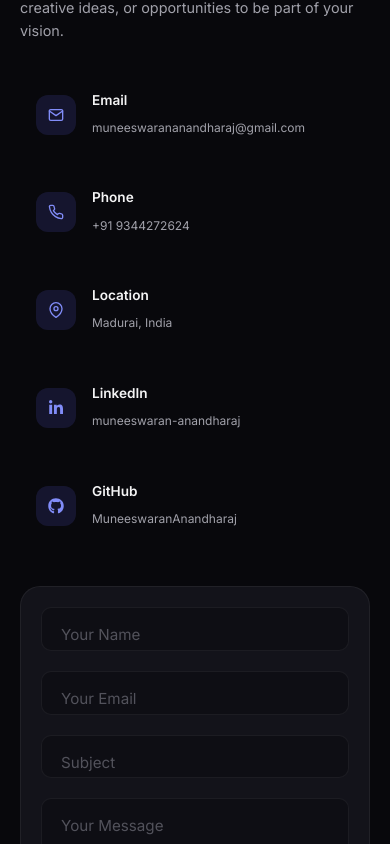
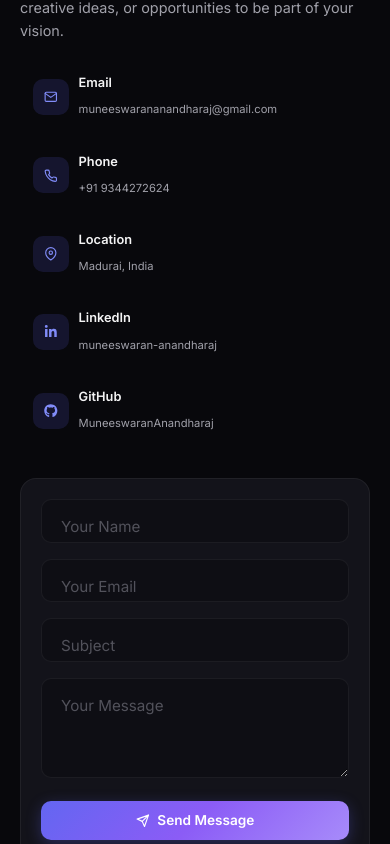
Before and after one commit to MuneeswaranAnandharaj/portfolio, a React (Vite) app: page / in a window 390 px wide. Shown: the part 7040-7884 px from the top of the page. Built offline with nearby package versions, Linux system fonts and the light colour scheme.

Commit message:
Responsively restructure contact/message section

```diff
--- a/src/index.css
+++ b/src/index.css
@@ -864,8 +864,14 @@ section {
 /* Contact Section */
 .contact-grid {
   display: grid;
-  grid-template-columns: 1fr 1fr;
-  gap: 4rem;
+  grid-template-columns: 1fr 1.2fr;
+  gap: 3rem;
+  align-items: start;
+}
+
+.contact-info {
+  position: sticky;
+  top: 100px;
 }
 
 .contact-info h3 {
@@ -877,60 +883,70 @@ section {
 .contact-info > p {
   color: var(--text-secondary);
   margin-bottom: 2rem;
+  line-height: 1.6;
 }
 
 .contact-items {
-  display: flex;
-  flex-direction: column;
-  gap: 1rem;
+  display: grid;
+  grid-template-columns: 1fr 1fr;
+  gap: 0.75rem;
 }
 
 .contact-item {
   display: flex;
   align-items: center;
-  gap: 1rem;
-  padding: 1rem;
+  gap: 0.75rem;
+  padding: 0.85rem;
   border-radius: 12px;
   text-decoration: none;
   color: inherit;
   transition: all 0.3s;
+  border: 1px solid transparent;
 }
 
 .contact-item:hover {
   background: var(--accent-glow);
+  border-color: var(--border-hover);
 }
 
 .contact-item.no-link:hover {
   background: transparent;
+  border-color: transparent;
 }
 
 .contact-icon-box {
-  width: 48px;
-  height: 48px;
-  border-radius: 12px;
+  width: 44px;
+  height: 44px;
+  border-radius: 10px;
   background: var(--accent-glow);
   display: flex;
   align-items: center;
   justify-content: center;
   color: var(--accent-light);
   flex-shrink: 0;
+  font-size: 1.1rem;
+}
+
+.contact-text {
+  min-width: 0;
 }
 
 .contact-text h4 {
-  font-size: 0.95rem;
+  font-size: 0.85rem;
   font-weight: 600;
-  margin-bottom: 0.15rem;
+  margin-bottom: 0.1rem;
 }
 
 .contact-text span {
   color: var(--text-secondary);
-  font-size: 0.85rem;
+  font-size: 0.78rem;
+  word-break: break-all;
 }
 
 .contact-form {
   background: var(--bg-card);
   border: 1px solid var(--border);
-  border-radius: 20px;
+  border-radius: 16px;
   padding: 2rem;
 }
 
@@ -949,7 +965,7 @@ section {
   color: var(--text-primary);
   font-family: inherit;
   font-size: 0.95rem;
-  transition: border-color 0.3s;
+  transition: border-color 0.3s, box-shadow 0.3s;
   outline: none;
 }
 
@@ -961,6 +977,7 @@ section {
 .form-group input:focus,
 .form-group textarea:focus {
   border-color: var(--accent);
+  box-shadow: 0 0 0 3px var(--accent-glow);
 }
 
 .form-group label {
@@ -1195,10 +1212,46 @@ section {
 
   .contact-grid {
     grid-template-columns: 1fr;
-    gap: 2.5rem;
+    gap: 2rem;
+  }
+  .contact-info {
+    position: static;
   }
   .contact-info h3 {
     font-size: 1.4rem;
+  }
+  .contact-info > p {
+    margin-bottom: 1.5rem;
+  }
+  .contact-items {
+    grid-template-columns: 1fr 1fr;
+    gap: 0.6rem;
+  }
+  .contact-item {
+    padding: 0.7rem;
+    gap: 0.6rem;
+  }
+  .contact-icon-box {
+    width: 38px;
+    height: 38px;
+    font-size: 0.95rem;
+  }
+  .contact-text h4 {
+    font-size: 0.8rem;
+  }
+  .contact-text span {
+    font-size: 0.72rem;
+  }
+  .contact-form {
+    padding: 1.5rem;
+  }
+  .form-group {
+    margin-bottom: 1rem;
+  }
+  .form-group input,
+  .form-group textarea {
+    padding: 0.85rem;
+    font-size: 0.9rem;
   }
 
   .about-info-grid {
@@ -1401,8 +1454,19 @@ section {
   .contact-info h3 {
     font-size: 1.2rem;
   }
+  .contact-info {
+    position: static;
+  }
   .contact-info > p {
     font-size: 0.9rem;
+    margin-bottom: 1.25rem;
+  }
+  .contact-items {
+    grid-template-columns: 1fr;
+    gap: 0.5rem;
+  }
+  .contact-item {
+    padding: 0.65rem 0.75rem;
   }
   .contact-form {
     padding: 1.25rem;
@@ -1413,18 +1477,19 @@ section {
     font-size: 0.85rem;
   }
   .contact-icon-box {
-    width: 40px;
-    height: 40px;
+    width: 36px;
+    height: 36px;
+    font-size: 0.85rem;
   }
   .contact-text h4 {
+    font-size: 0.8rem;
+  }
+  .contact-text span {
+    font-size: 0.7rem;
+  }
+  .btn-submit {
     font-size: 0.85rem;
-  }
-  .contact-text span {
-    font-size: 0.75rem;
-  }
-  .btn-submit {
-    font-size: 0.9rem;
-    padding: 0.75rem;
+    padding: 0.7rem;
   }
 
   .timeline-item {
```
